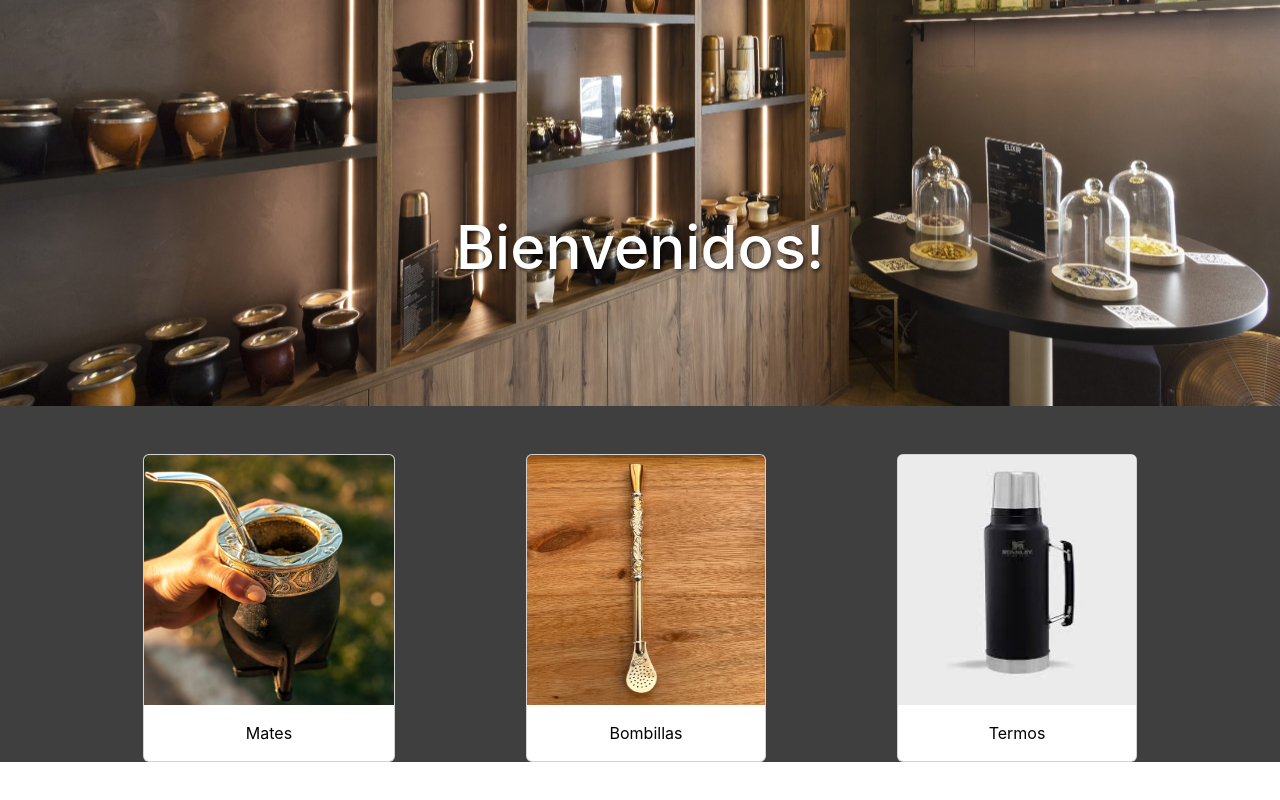
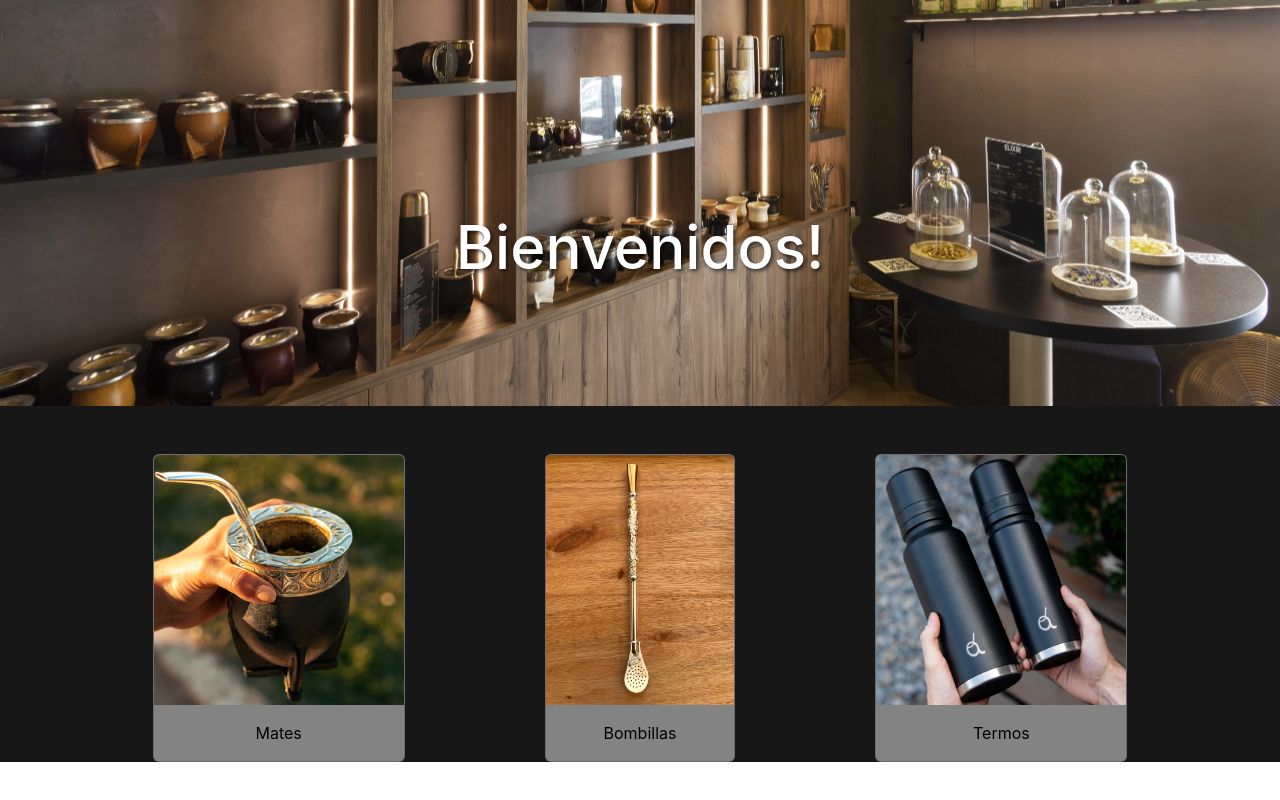
Before and after one commit to felidegasperi/Matuco, a React (Create React App) app in the folder matuco/: page / in a window 1280 px wide. Shown: the part 360-1160 px from the top of the page. Built offline with nearby package versions, Linux system fonts and the light colour scheme.

Commit message:
Added Cards

```diff
--- a/matuco/src/components/home/Card.js
+++ b/matuco/src/components/home/Card.js
@@ -1,51 +1,97 @@
-import React from "react";
+import React, { useState } from "react";
 
 const Card = () => {
+  const [isHovered1, setIsHovered1] = useState(false);
+  const [isHovered2, setIsHovered2] = useState(false);
+  const [isHovered3, setIsHovered3] = useState(false);
+
+  const normalStyles = {
+    Width: "18rem",
+    Height: "18rem",
+    backgroundColor: "#838383",
+    transition: "transform 0.3s", // Transición de escala
+  };
+
+  const hoverStyles = {
+    Width: "18rem",
+    Height: "18rem",
+    transform: "scale(1.1)", // Escala de 110% en hover
+    backgroundColor: "#838383",
+    transition: "transform 0.3s", // Transición de escala
+  };
+
   return (
-    <div class="container-fluid">
-      <div class="card-container d-flex flex-row mt-5 mb-5 justify-content-evenly">
-        <a class="nav-link" href="#">
-          <div class="card" style={{ maxWidth: "18rem", MaxHeight: "18rem" }}>
+    <div className="container-fluid">
+      <div className="card-container d-flex flex-row mt-5 mb-5 justify-content-evenly">
+        <a className="nav-link" href="#">
+          <div
+            className="card"
+            style={isHovered1 ? hoverStyles : normalStyles}
+            onMouseEnter={() => setIsHovered1(true)}
+            onMouseLeave={() => setIsHovered1(false)}
+          >
             <img
               src="../assets/mateCard.png"
-              class="card-img-top"
+              className="card-img-top"
               alt="Mate"
-              style={{ width: "100%", height: "250px" }}
+              style={{
+                width: "100%",
+                height: "250px",
+                transition: "transform 0.3s",
+              }}
             />
-            <div class="card-body">
-              <p class="card-text " style={{ color: "black" }}>
+            <div className="card-body">
+              <p className="card-text" style={{ color: "black" }}>
                 Mates
               </p>
             </div>
           </div>
         </a>
 
-        <a class="nav-link" href="#">
-          <div class="card" style={{ width: "15rem", MaxHeight: "18rem" }}>
+        <a className="nav-link" href="#">
+          <div
+            className="card"
+            style={isHovered2 ? hoverStyles : normalStyles}
+            onMouseEnter={() => setIsHovered2(true)}
+            onMouseLeave={() => setIsHovered2(false)}
+          >
             <img
               src="../assets/bombillaCard.jpg"
-              class="card-img-top"
+              className="card-img-top"
               alt="Bombilla"
-              style={{ width: "100%", height: "250px" }}
+              style={{
+                width: "100%",
+                height: "250px",
+                transition: "transform 0.3s",
+              }}
             />
-            <div class="card-body">
-              <p class="card-text" style={{ color: "black" }}>
+            <div className="card-body">
+              <p className="card-text" style={{ color: "black" }}>
                 Bombillas
               </p>
             </div>
           </div>
         </a>
 
-        <a class="nav-link" href="#">
-          <div class="card" style={{ width: "15rem", MaxHeight: "18rem" }}>
+        <a className="nav-link" href="#">
+          <div
+            className="card"
+            style={isHovered3 ? hoverStyles : normalStyles}
+            onMouseEnter={() => setIsHovered3(true)}
+            onMouseLeave={() => setIsHovered3(false)}
+          >
             <img
-              src="../assets/termoCard.jpeg"
-              class="card-img-top"
-              alt="Termos"
-              style={{ width: "100%", height: "250px" }}
+              src="../assets/termoCard2.jpg"
+              className="card-img-top"
+              alt="Termo"
+              style={{
+                width: "100%",
+                height: "250px",
+                transition: "transform 0.3s",
+              }}
             />
-            <div class="card-body">
-              <p class="card-text" style={{ color: "black" }}>
+            <div className="card-body">
+              <p className="card-text" style={{ color: "black" }}>
                 Termos
               </p>
             </div>
--- a/matuco/src/components/home/Home.js
+++ b/matuco/src/components/home/Home.js
@@ -3,7 +3,7 @@ import Card from "./Card";
 
 const Home = () => {
   return (
-    <div style={{ backgroundColor: "#3f3f3f" }}>
+    <div style={{ backgroundColor: "#171717" }}>
       <div>
         <div
           class="d-flex justify-content-center aling-items-center"
```
Also changed, not shown: matuco/src/App.js (+5 -5 lines), matuco/public/assets/TermoCard2.jpg (added).
